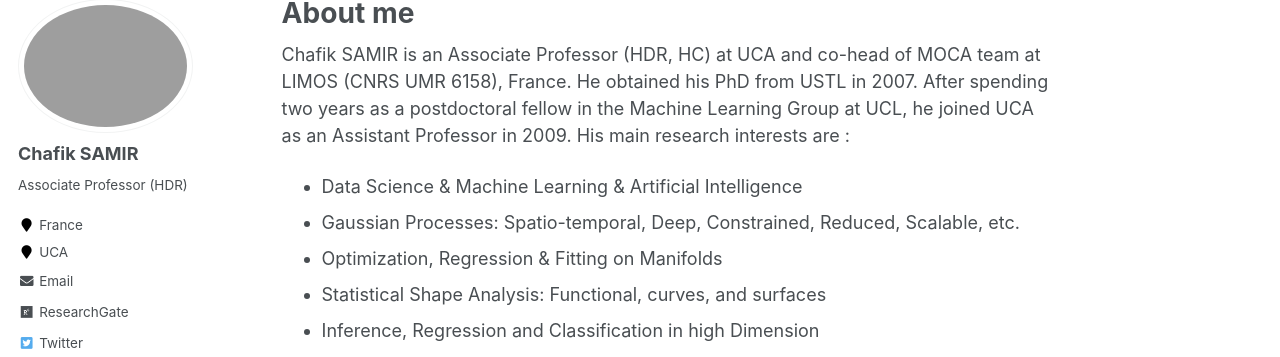
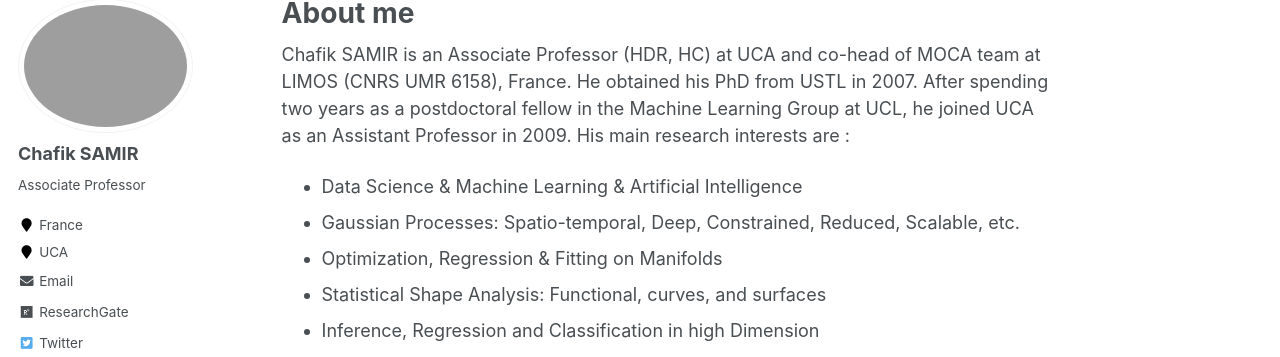
Before and after one commit to Chsamir/chsamir.github.io, a Jekyll site: the page built from _pages/about.md, in a window 1280 px wide. Shown: the part 119-476 px from the top of the page. Built offline with Jekyll 4.4.1, drawn with Linux system fonts in a browser that asks for light colours; some web fonts are replaced.

Commit message:
Update _config.yml

```diff
--- a/_config.yml
+++ b/_config.yml
@@ -82,7 +82,7 @@ analytics:
 author:
   name             : "Chafik SAMIR"
   avatar           : "Chafik-Photo.png"
-  bio              : "Associate Professor (HDR)"
+  bio              : "Associate Professor"
   location         : "France"
   employer         :  "UCA"
   pubmed           : #"https://www.ncbi.nlm.nih.gov/pubmed/?term=john+snow"
```
